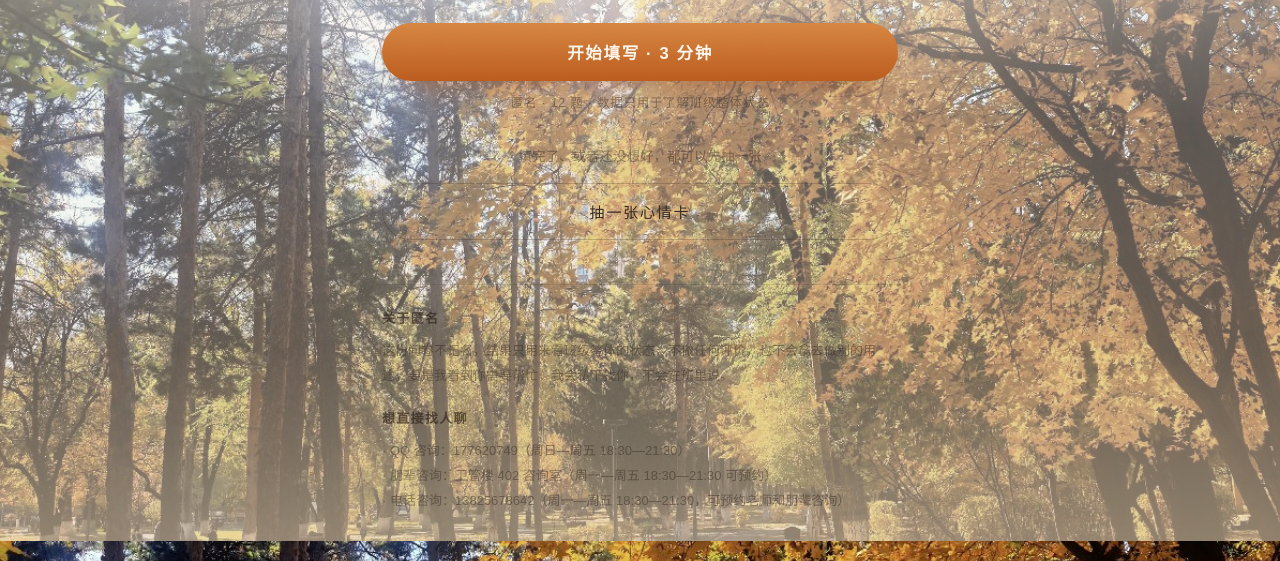
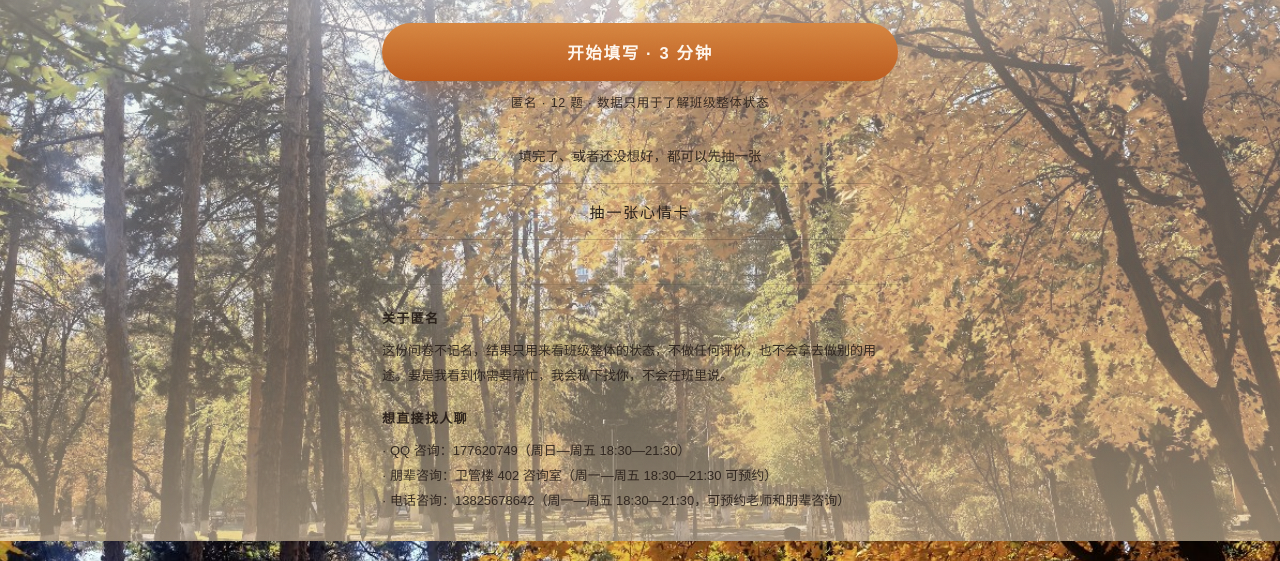
Before and after one commit to Wakyyyy/class-weather, a plain HTML site: page index.html in a window 1280 px wide. Shown: the part 259-820 px from the top of the page. Drawn offline with Linux system fonts and the light colour scheme.

Commit message:
Add files via upload

```diff
--- a/index.html
+++ b/index.html
@@ -9,9 +9,9 @@
 <meta name="theme-color" content="#ead7bd">
 <style>
 :root{
-  --ink:#33261d;
-  --ink-soft:rgba(51,38,29,.72);
-  --ink-faint:rgba(51,38,29,.46);
+  --ink:#261c16;
+  --ink-soft:rgba(38,28,22,.96);
+  --ink-faint:rgba(38,28,22,.90);
   --line:rgba(51,38,29,.13);
   --card:rgba(255,255,255,.66);
   --accent:#c2601f;
```
